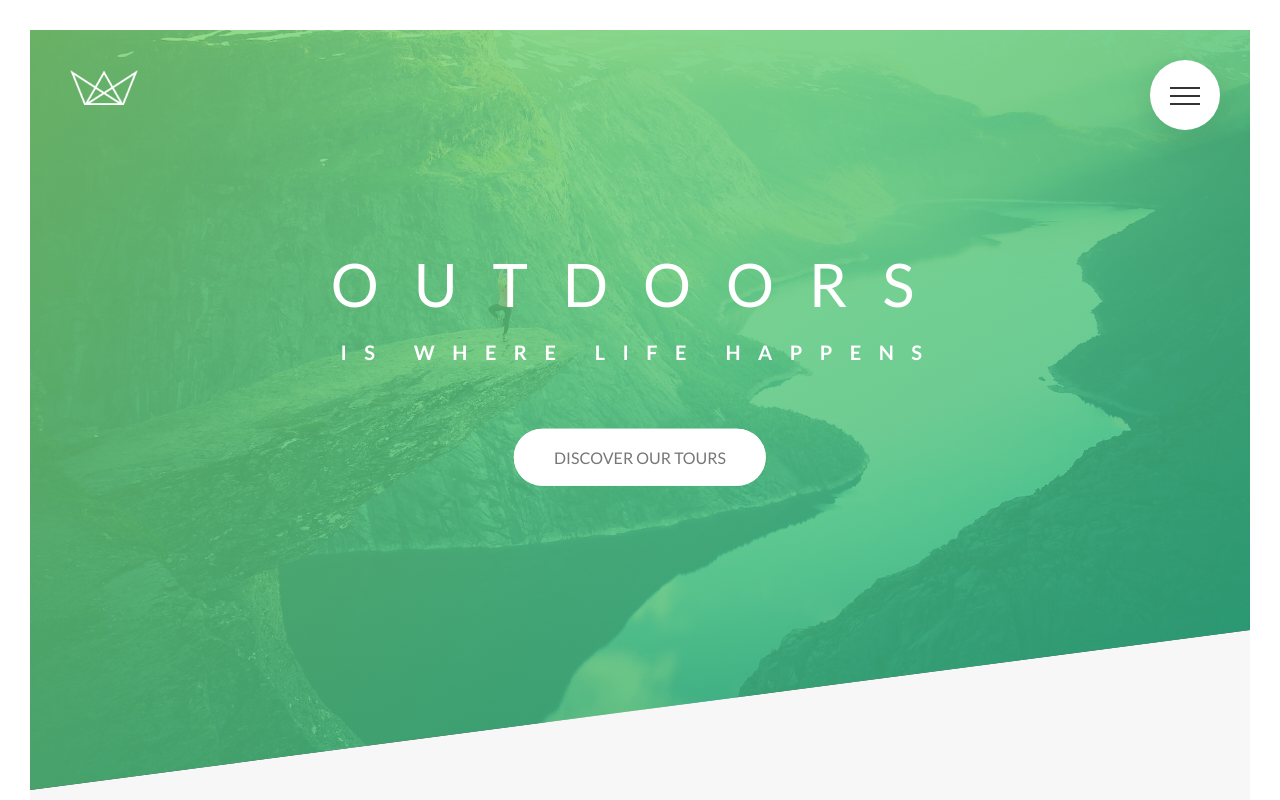
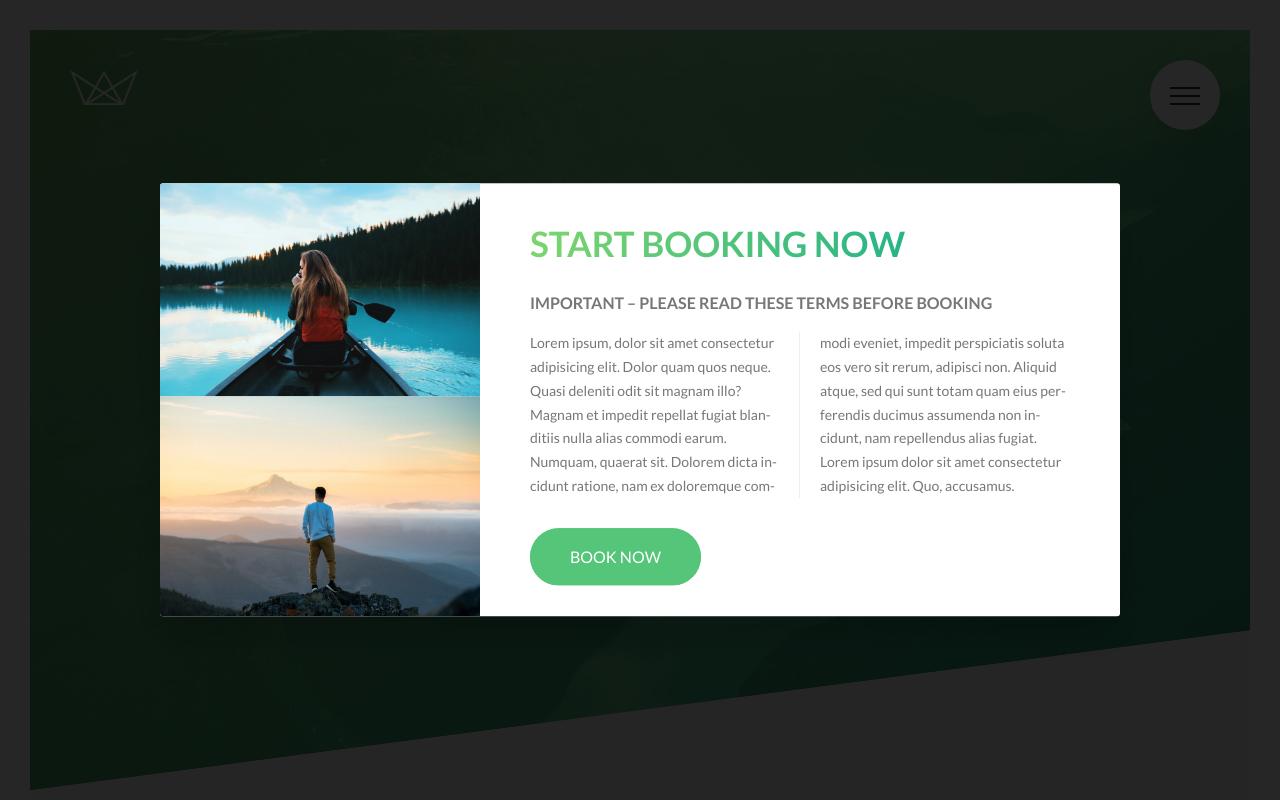
Before and after one commit to Farnerud/natours-page, a plain HTML site: page index.html in a window 1280 px wide. Shown: the top 800 px of the page. Drawn offline with Linux system fonts and the light colour scheme.

Commit message:
creating the initial styles for the pop up window.

```diff
--- a/css/style.css
+++ b/css/style.css
@@ -417,6 +417,50 @@ body {
 .form__radio-input:checked + .form__radio-label > .form__radio-button::after {
   opacity: 1; }
 
+.popup {
+  width: 100%;
+  height: 100vh;
+  background-color: rgba(0, 0, 0, 0.85);
+  position: fixed;
+  top: 0;
+  left: 0;
+  z-index: 100; }
+  .popup__content {
+    width: 75%;
+    background-color: #fff;
+    box-shadow: 0 2rem 4rem rgba(0, 0, 0, 0.2);
+    border-radius: 3px;
+    position: absolute;
+    top: 50%;
+    left: 50%;
+    transform: translate(-50%, -50%);
+    display: table;
+    overflow: hidden; }
+  .popup__left {
+    width: 33.333333%;
+    display: table-cell; }
+  .popup__right {
+    width: 66.6666667%;
+    display: table-cell;
+    vertical-align: middle;
+    padding: 3rem 5rem; }
+  .popup__img {
+    display: block;
+    width: 100%; }
+  .popup__text {
+    font-size: 1.4rem;
+    margin-bottom: 3rem;
+    -moz-column-count: 2;
+    -moz-column-gap: 4rem;
+    -moz-column-rule: 1px solid #eee;
+    column-count: 2;
+    column-gap: 4rem;
+    column-rule: 1px solid #eee;
+    -webkit-hyphens: auto;
+    -moz-hyphens: auto;
+    -ms-hyphens: auto;
+    hyphens: auto; }
+
 .story {
   width: 75%;
   margin: 0 auto;
--- a/index.html
+++ b/index.html
@@ -344,5 +344,26 @@
             </div> <!-- /col-1-of-2 -->
         </div> <!-- /row -->
     </footer>
+
+    <!--
+        POP UP MENU
+    -->
+    <div class="popup">
+        <div class="popup__content">
+            <div class="popup__left">
+                <img class="popup__img" src="img/nat-8.jpg" alt="Tour Image">
+                <img class="popup__img" src="img/nat-9.jpg" alt="Tour Image">
+            </div> <!-- /popup__left -->
+
+             <div class="popup__right">
+                <h2 class="heading-secondary u-margin-bottom-small">Start booking now</h2>
+                <h3 class="heading-tertiary u-margin-bottom-small">Important &ndash; Please read these terms before booking</h3>
+                <p class="popup__text">
+                    Lorem ipsum, dolor sit amet consectetur adipisicing elit. Dolor quam quos neque. Quasi deleniti odit sit magnam illo? Magnam et impedit repellat fugiat blanditiis nulla alias commodi earum. Numquam, quaerat sit. Dolorem dicta incidunt ratione, nam ex doloremque commodi eveniet, impedit perspiciatis soluta eos vero sit rerum, adipisci non. Aliquid atque, sed qui sunt totam quam eius perferendis ducimus assumenda non incidunt, nam repellendus alias fugiat. Lorem ipsum dolor sit amet consectetur adipisicing elit. Quo, accusamus.
+                </p>
+                <a href="#" class="btn btn--green">Book now</a>
+            </div> <!-- /popup__right -->
+        </div> <!-- /pop__content -->
+    </div> <!-- /popup -->
 </body>
 </html>
--- /dev/null
+++ b/sass/components/_popup.scss
@@ -0,0 +1,54 @@
+.popup {
+   width: 100%;
+   height: 100vh;
+   background-color: rgba(0, 0, 0, .85);
+   position: fixed;
+   top: 0;
+   left: 0;
+   z-index: 100;
+
+   &__content {
+       width: 75%;
+       background-color: $color-white;
+       box-shadow: 0 2rem 4rem rgba(0, 0, 0, .2);
+       border-radius: 3px;
+       @include absCenter;
+       display: table;
+       overflow: hidden;
+   }
+
+   &__left {
+       width: 33.333333%;
+       display: table-cell;
+   }
+
+   &__right {
+       width: 66.6666667%;
+       display: table-cell;
+       vertical-align: middle;
+       padding: 3rem 5rem;
+   }
+
+   &__img {
+       display: block;
+       width: 100%;
+   }
+
+   &__text {
+       font-size: 1.4rem;
+       margin-bottom: 3rem;
+
+       -moz-column-count: 2;
+       -moz-column-gap: 4rem;
+       -moz-column-rule: 1px solid $color-grey-light-2;
+
+       column-count: 2;
+       column-gap: 4rem;
+       column-rule: 1px solid $color-grey-light-2;
+
+       -webkit-hyphens: auto;
+       -moz-hyphens:    auto;
+       -ms-hyphens:     auto;
+       hyphens:         auto;
+   }
+}
--- a/sass/main.scss
+++ b/sass/main.scss
@@ -13,6 +13,7 @@
 @import "components/compositions";
 @import "components/feature-box";
 @import "components/form";
+@import "components/popup";
 @import "components/story";
 
 
```
Also changed, not shown: sass/abstracts/_mixins.scss (+7 -0 lines).
